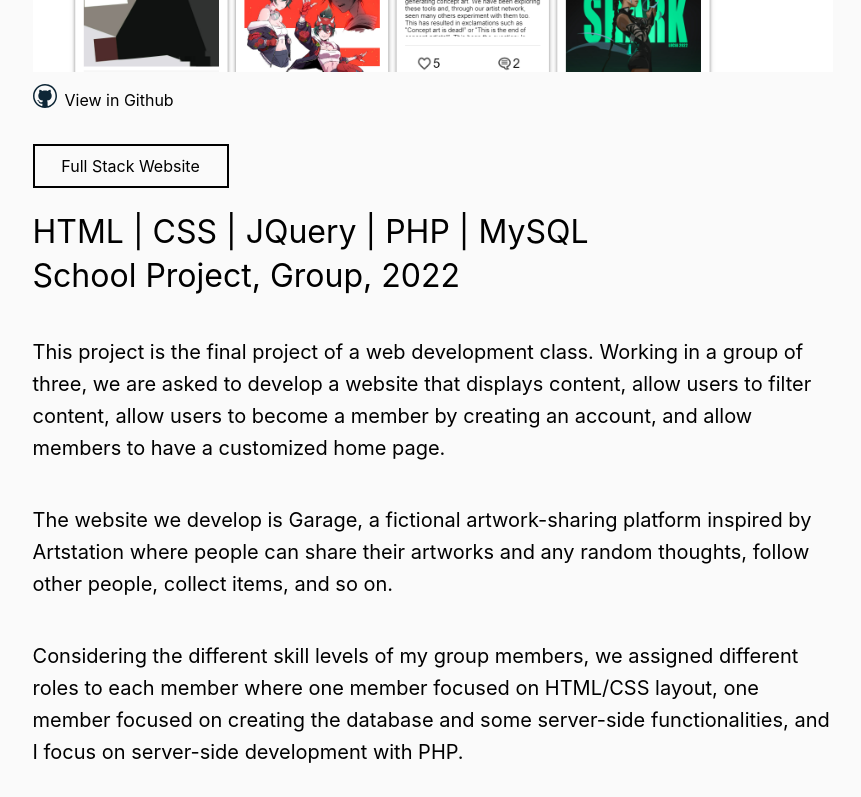
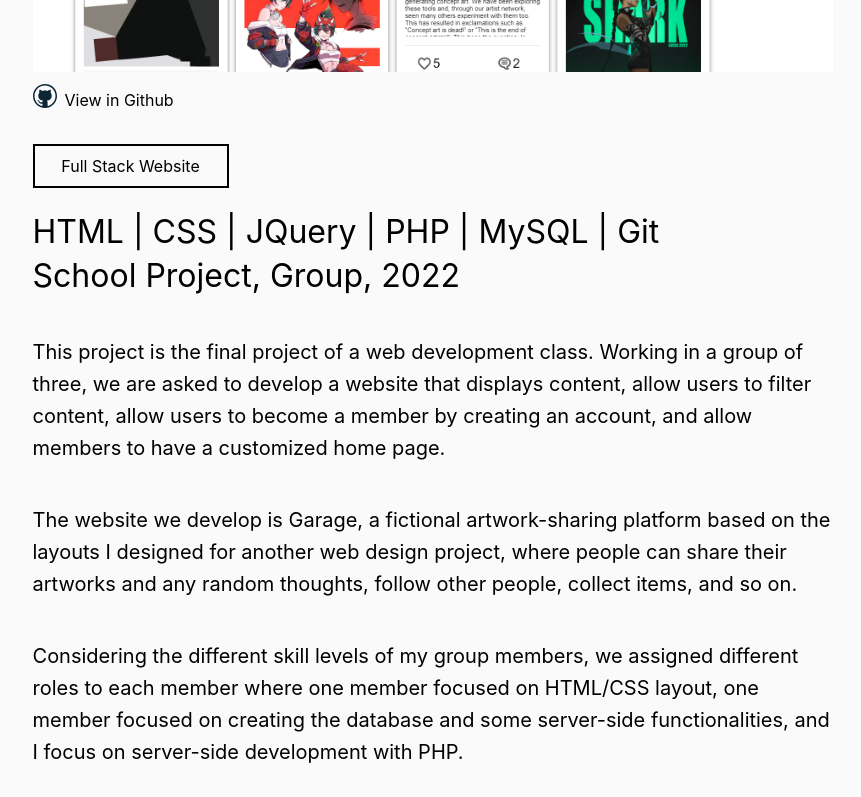
Before and after one commit to stoneYuan3/portfolio_ver2, a React (Create React App) app: page /work/garage in a window 1280 px wide. Shown: the part 505-1302 px from the top of the page, without its empty margins (204-1065 px from the left). Built offline with nearby package versions, Linux system fonts and the light colour scheme; the HTML template or start-up script is replaced by a standard one.

Commit message:
start working on adding Garage (web design) project to the portfolio 112-03-14

```diff
--- a/src/index.js
+++ b/src/index.js
@@ -12,6 +12,7 @@ import { Garage } from './pages/work_articles/programming/garage';
 import { Edusim } from './pages/work_articles/programming/edusim';
 
 import { GardenCom } from './pages/work_articles/uiux/gardencom';
+import { GarageDesign } from './pages/work_articles/uiux/garageDesign';
 
 import { CmcSermon } from './pages/work_articles/graphic/cmcSermon';
 import { IsaBanner } from './pages/work_articles/graphic/isaBanner';
@@ -38,6 +39,7 @@ root.render(
       <Route path="/work/edusim" element={<App content={<Edusim />} />} />
 
       <Route path="/work/gardenCom" element={<App content={<GardenCom />} />} />
+      <Route path="/work/garageDesign" element={<App content={<GarageDesign />} />} />
 
       <Route path="/work/cmcSermon" element={<App content={<CmcSermon />} />} />
       <Route path="/work/isaBanner" element={<App content={<IsaBanner />} />} />
--- a/src/pages/galleryWorkPreview.js
+++ b/src/pages/galleryWorkPreview.js
@@ -5,7 +5,7 @@ export const worklist_program = [
       image: '/img/banner-riskmap.png',
       title: '529 Garage Risk Map Project',
       type: 'Full Stack Website',
-      skill: 'HTML | CSS | JQuery | PHP | MySQL',
+      skill: 'HTML | CSS | JQuery | PHP | MySQL | Git',
       context: 'School Project, Individual, 2022'
     },
     {
@@ -13,7 +13,7 @@ export const worklist_program = [
       image: '/img/banner-garage.png',
       title: 'Garage, Artwork Sharing Platform',
       type: 'Full Stack Website',
-      skill: 'HTML | CSS | JQuery | PHP | MySQL',
+      skill: 'HTML | CSS | JQuery | PHP | MySQL | Git',
       context: 'School Project, Group, 2022'
     },
     {
@@ -34,6 +34,14 @@ export const worklist_program = [
       type: 'UI/UX design',
       skill: 'User Interface | User Experience | Figma | Protopie',
       context: 'School Project, Group, 2022'
+    },
+    {
+      link: '/work/garageDesign',
+      image: '/img/banner-garageDesign.png',
+      title: 'Artwork Sharing Platform Design',
+      type: 'Website Design',
+      skill: 'User Interface | Web Design | Figma',
+      context: 'School Project, Individual, 2022'
     }
   ];
 
--- a/src/pages/work_articles/programming/garage.js
+++ b/src/pages/work_articles/programming/garage.js
@@ -16,7 +16,7 @@ export const Garage=()=>{
                         linkIcon={"/img/base/link-github.svg"}
                         linkTitle={"View in Github"}
                         workType={"Full Stack Website"}
-                        workSkill={"HTML | CSS | JQuery | PHP | MySQL"}
+                        workSkill={"HTML | CSS | JQuery | PHP | MySQL | Git"}
                         workContext={"School Project, Group, 2022"}
                     />
 
@@ -26,7 +26,7 @@ export const Garage=()=>{
                             This project is the final project of a web development class. Working in a group of three, we are asked to develop a website that displays content, allow users to filter content, allow users to become a member by creating an account, and allow members to have a customized home page.
                             </p>
                             <p>
-                            The website we develop is Garage, a fictional artwork-sharing platform inspired by Artstation where people can share their artworks and any random thoughts, follow other people, collect items, and so on.
+                            The website we develop is Garage, a fictional artwork-sharing platform based on the layouts I designed for another web design project, where people can share their artworks and any random thoughts, follow other people, collect items, and so on.
                             </p>
                             <p>
                             Considering the different skill levels of my group members, we assigned different roles to each member where one member focused on HTML/CSS layout, one member focused on creating the database and some server-side functionalities, and I focus on server-side development with PHP.
--- a/src/pages/work_articles/programming/riskmap.js
+++ b/src/pages/work_articles/programming/riskmap.js
@@ -16,7 +16,7 @@ export const Riskmap=()=>{
                         linkIcon={"/img/base/link-github.svg"}
                         linkTitle={"View in Github"}
                         workType={"Full Stack Website"}
-                        workSkill={"HTML | CSS | JQuery | PHP | MySQL"}
+                        workSkill={"HTML | CSS | JQuery | PHP | MySQL | Git"}
                         workContext={"School Project, Individual, 2022"}
                     />
 
--- /dev/null
+++ b/src/pages/work_articles/uiux/garageDesign.js
@@ -0,0 +1,33 @@
+
+import { WorkIntroNoLink } from "../commonParts"
+import { PageTitle } from "../../pages";
+import { BackToGallery } from "../commonParts";
+
+export const GarageDesign = () => {
+    return (
+        <>
+            <PageTitle title="529 Garage Risk Map" />
+            <BackToGallery link="/gallery/uiux" />
+
+            <div className="flex flex-column section-contentDisplay">
+                <div className="flex flex-column section-work">
+                    <WorkIntroNoLink
+                        banner={"/img/banner-garageDesign.png"}
+                        workType={'website design'}
+                        workSkill={'User Interface | Web Design | Figma'}
+                        workContext={'School Project, Individual, 2022'}
+                    />
+
+                    <div id="section-work-body">
+
+                        <h2>Background</h2>
+
+                    </div>
+
+                </div>
+
+            </div>
+
+        </>
+    );
+}
```
Also changed, not shown: 1 other file (tests, documents, lock files or other folders).
